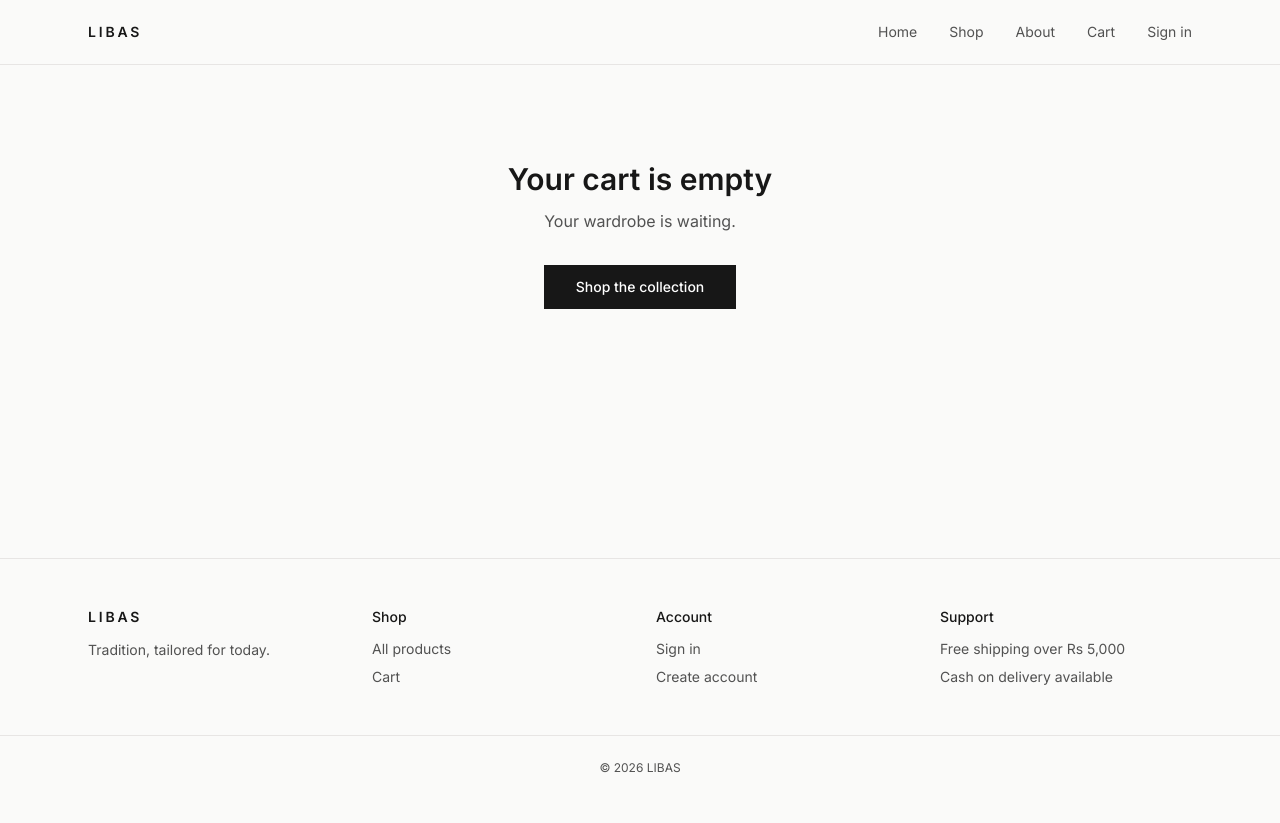
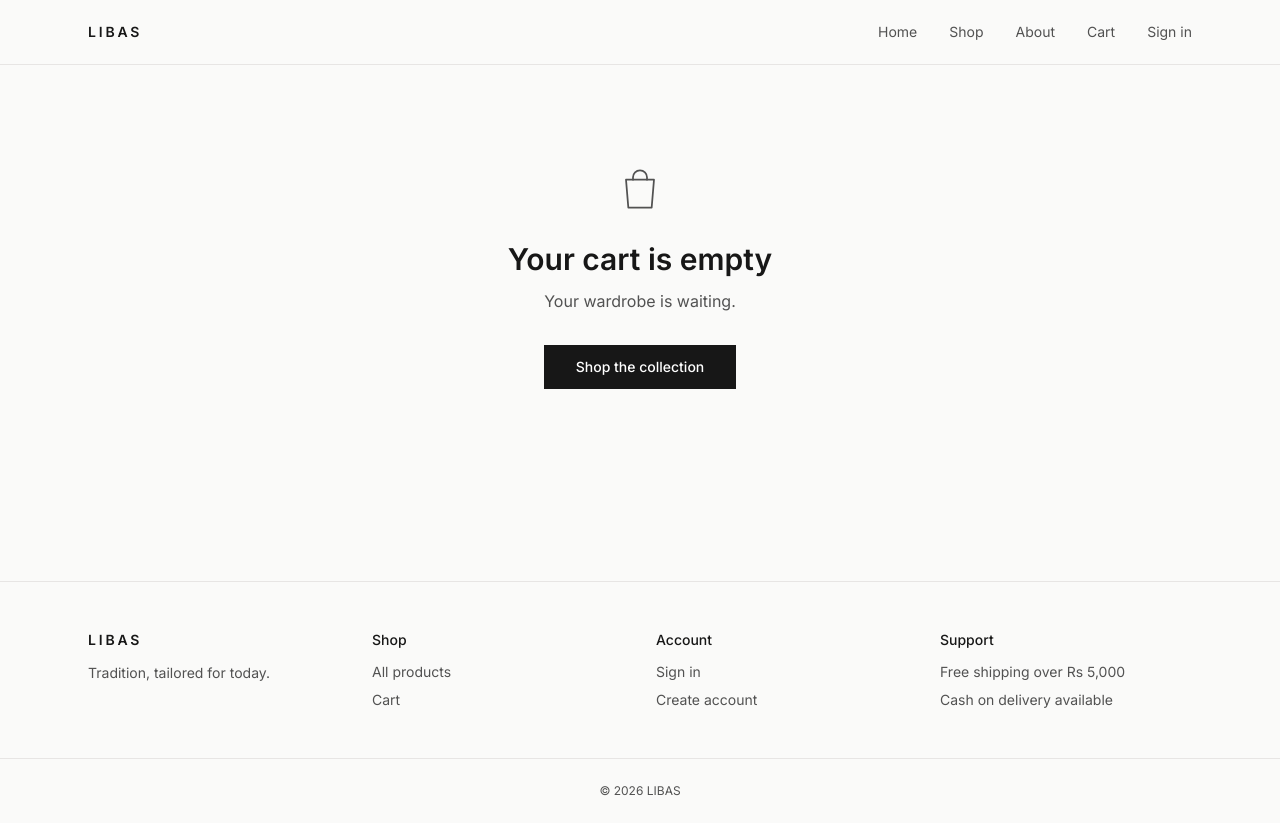
Before and after one commit to arbabarsalan/solestride, a React (Vite) app in the folder client/: page /cart in a window 1280 px wide. Before the commit the page ends 800 px from the top, so only its background shows below. Built offline with nearby package versions, Linux system fonts and the light colour scheme.

Commit message:
Sketch an empty cart in outline

```diff
--- a/client/src/pages/Cart.jsx
+++ b/client/src/pages/Cart.jsx
@@ -97,7 +97,18 @@ export default function Cart() {
   if (count === 0) {
     return (
       <div className="mx-auto max-w-shell px-6 py-24 text-center">
-        <h1 className="text-3xl font-semibold">Your cart is empty</h1>
+        <svg
+          viewBox="0 0 48 48"
+          fill="none"
+          stroke="currentColor"
+          strokeWidth="1.5"
+          aria-hidden="true"
+          className="mx-auto h-14 w-14 text-muted"
+        >
+          <path d="M12 16h24l-2 24H14l-2-24Z" strokeLinejoin="round" />
+          <path d="M18 16v-2a6 6 0 0 1 12 0v2" strokeLinecap="round" />
+        </svg>
+        <h1 className="mt-6 text-3xl font-semibold">Your cart is empty</h1>
         <p className="mt-3 text-muted">Your wardrobe is waiting.</p>
         <Link
           to="/shop"
```
